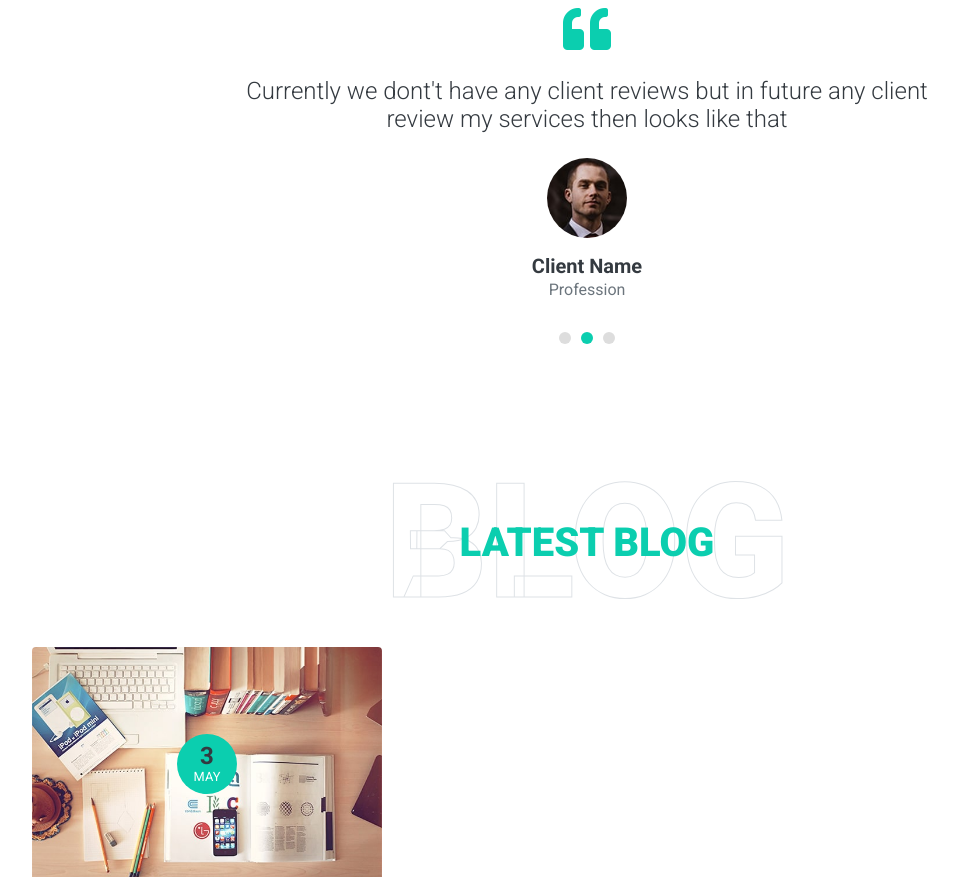
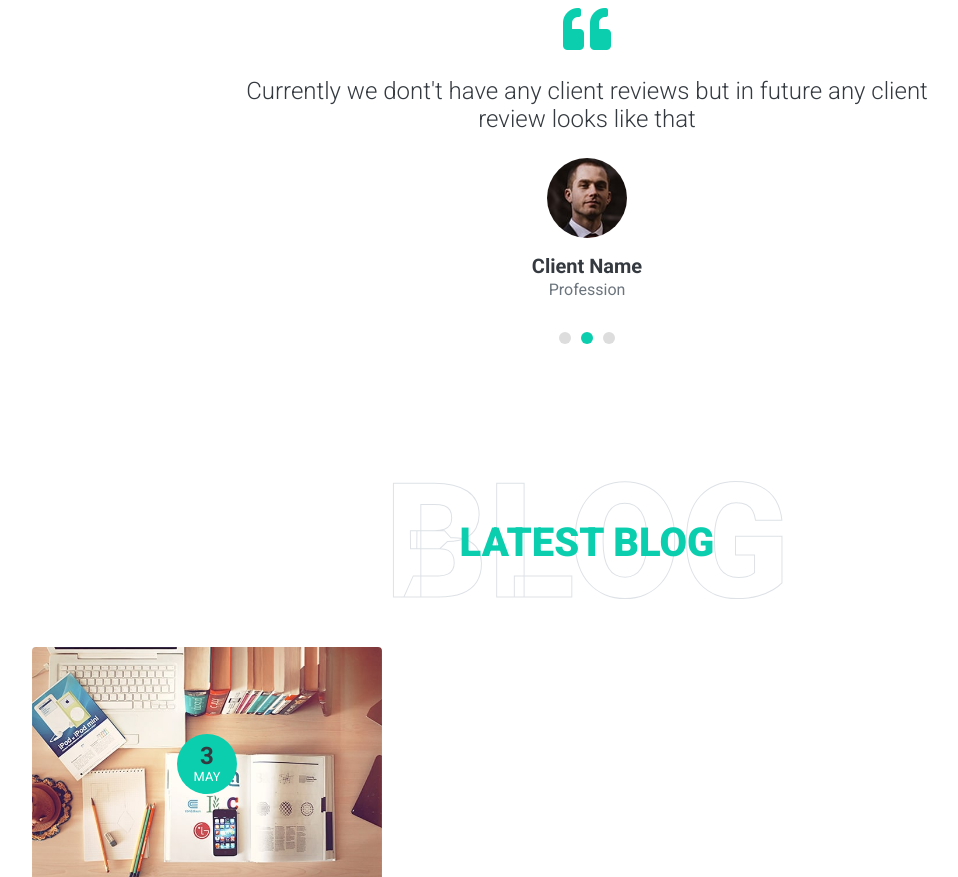
Before and after one commit to Theubaa/Portfolio_Vibhanshu, a plain HTML site: page index.html in a window 1280 px wide. Shown: the part 4178-5055 px from the top of the page, without its empty margins (53-1011 px from the left). Drawn offline with nearby package versions, Linux system fonts and the light colour scheme.

Commit message:
Update index.html

```diff
--- a/index.html
+++ b/index.html
@@ -345,21 +345,21 @@
                     <div class="owl-carousel testimonial-carousel">
                         <div class="text-center">
                             <i class="fa fa-3x fa-quote-left text-primary mb-4"></i>
-                            <h4 class="font-weight-light mb-4">Currently we dont't have any client reviews but in future any client review my services then looks like that</h4>
+                            <h4 class="font-weight-light mb-4">Currently we dont't have any client reviews but in future any client review looks like that</h4>
                             <img class="img-fluid rounded-circle mx-auto mb-3" src="img/testimonial-1.jpg" style="width: 80px; height: 80px;">
                             <h5 class="font-weight-bold m-0">Client Name</h5>
                             <span>Profession</span>
                         </div>
                         <div class="text-center">
                             <i class="fa fa-3x fa-quote-left text-primary mb-4"></i>
-                            <h4 class="font-weight-light mb-4">Currently we dont't have any client reviews but in future any client review my services then looks like that</h4>
+                            <h4 class="font-weight-light mb-4">Currently we dont't have any client reviews but in future any client review  looks like that</h4>
                             <img class="img-fluid rounded-circle mx-auto mb-3" src="img/testimonial-2.jpg" style="width: 80px; height: 80px;">
                             <h5 class="font-weight-bold m-0">Client Name</h5>
                             <span>Profession</span>
                         </div>
                         <div class="text-center">
                             <i class="fa fa-3x fa-quote-left text-primary mb-4"></i>
-                            <h4 class="font-weight-light mb-4"> Currently we dont't have any client reviews but in future any client review my services then looks like that</h4>
+                            <h4 class="font-weight-light mb-4"> Currently we dont't have any client reviews but in future any client review looks like that</h4>
                             <img class="img-fluid rounded-circle mx-auto mb-3" src="img/testimonial-3.jpg" style="width: 80px; height: 80px;">
                             <h5 class="font-weight-bold m-0">Client Name</h5>
                             <span>Profession</span>
```
